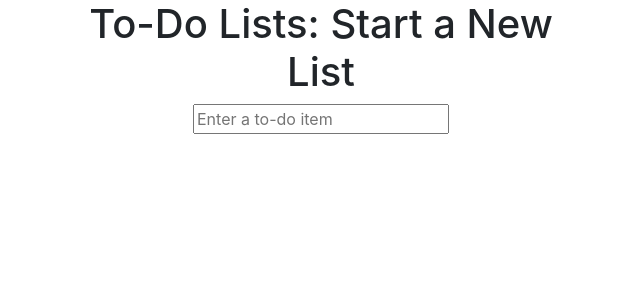
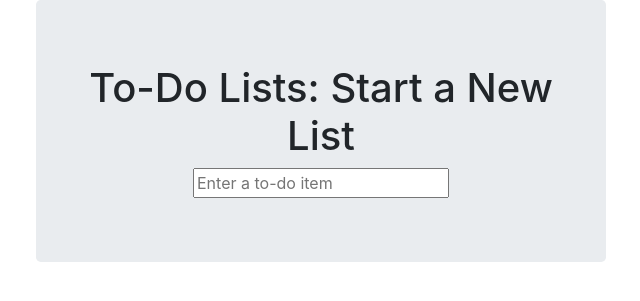
Before and after one commit to Crossroadsman/tdd_with_python, a Django app: page / in a window 1280 px wide. Shown: the top 301 px of the page, without its empty margins (319-959 px from the left). Run offline with Django 3.2, Linux system fonts and the light colour scheme; some libraries are stand-ins or nearby versions.

Commit message:
Move content into a jumbotron

```diff
--- a/1/superlists/lists/templates/lists/base.html
+++ b/1/superlists/lists/templates/lists/base.html
@@ -25,7 +25,7 @@
              to be rendered side-by-side.
              The number specifies how many of the max 12 columns should be
              taken up by this column -->
-        <div class="col-md-6 offset-md-3">
+        <div class="col-md-6 offset-md-3 jumbotron">
           <div class="text-center">
             <h1>{% block header_text %}{% endblock %}</h1>
             <form method="POST" {% block form_action %}{% endblock %}>
```
